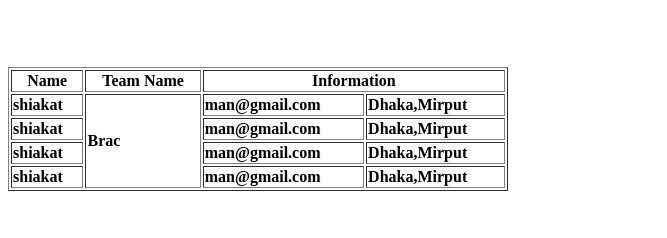
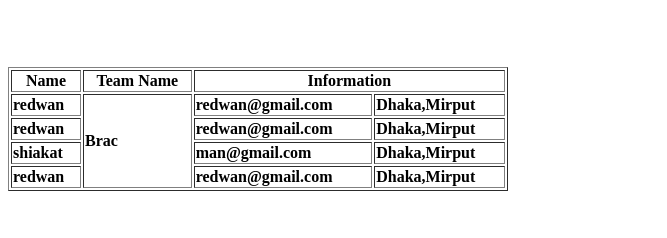
Before and after one commit to redwan-muhammad88/Web-Lab_SP21-html_project-, a plain HTML site: page index.html in a window 1280 px wide. Shown: the part 1762-2000 px from the top of the page, without its empty margins (0-667 px from the left). Drawn offline with Linux system fonts and the light colour scheme.

Commit message:
Update index.html

```diff
--- a/index.html
+++ b/index.html
@@ -166,9 +166,16 @@
 
         <thead>
             <tr>
-                <td>shiakat</td>
+                <td>redwan</td>
                 <td rowspan="4">Brac</td>
-                <td>man@gmail.com</td>
+                <td>redwan@gmail.com</td>
+                <td>Dhaka,Mirput</td>
+
+            </tr>
+            <tr>
+                <td>redwan</td>
+
+                <td>redwan@gmail.com</td>
                 <td>Dhaka,Mirput</td>
 
             </tr>
@@ -180,16 +187,9 @@
 
             </tr>
             <tr>
-                <td>shiakat</td>
+                <td>redwan</td>
 
-                <td>man@gmail.com</td>
-                <td>Dhaka,Mirput</td>
-
-            </tr>
-            <tr>
-                <td>shiakat</td>
-
-                <td>man@gmail.com</td>
+                <td>redwan@gmail.com</td>
                 <td>Dhaka,Mirput</td>
 
             </tr>
@@ -255,7 +255,7 @@
 
     <!-- pre Tag -->
     <pre>
-        S   h    a   i  k   a   t
+        r   e   d   w  a   n
     </pre>
 
     <!-- Description List Tag -->
```
